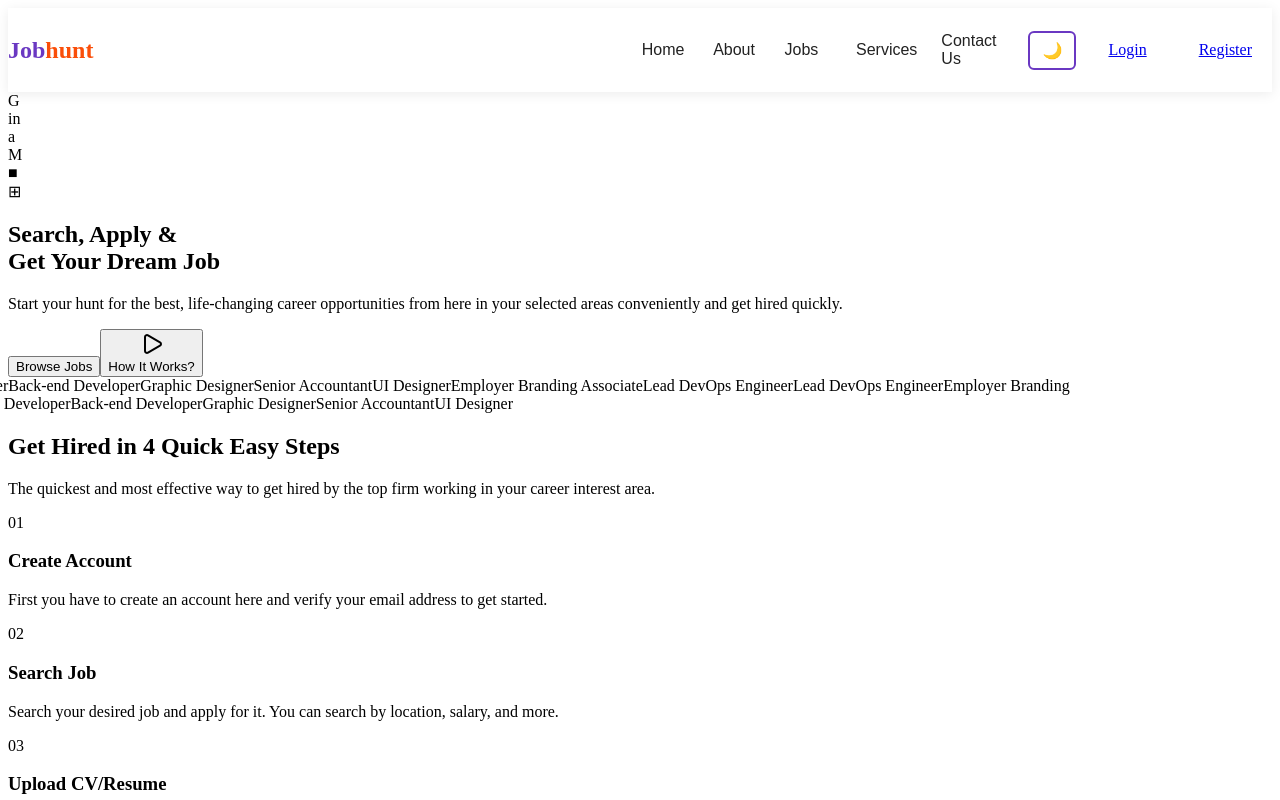
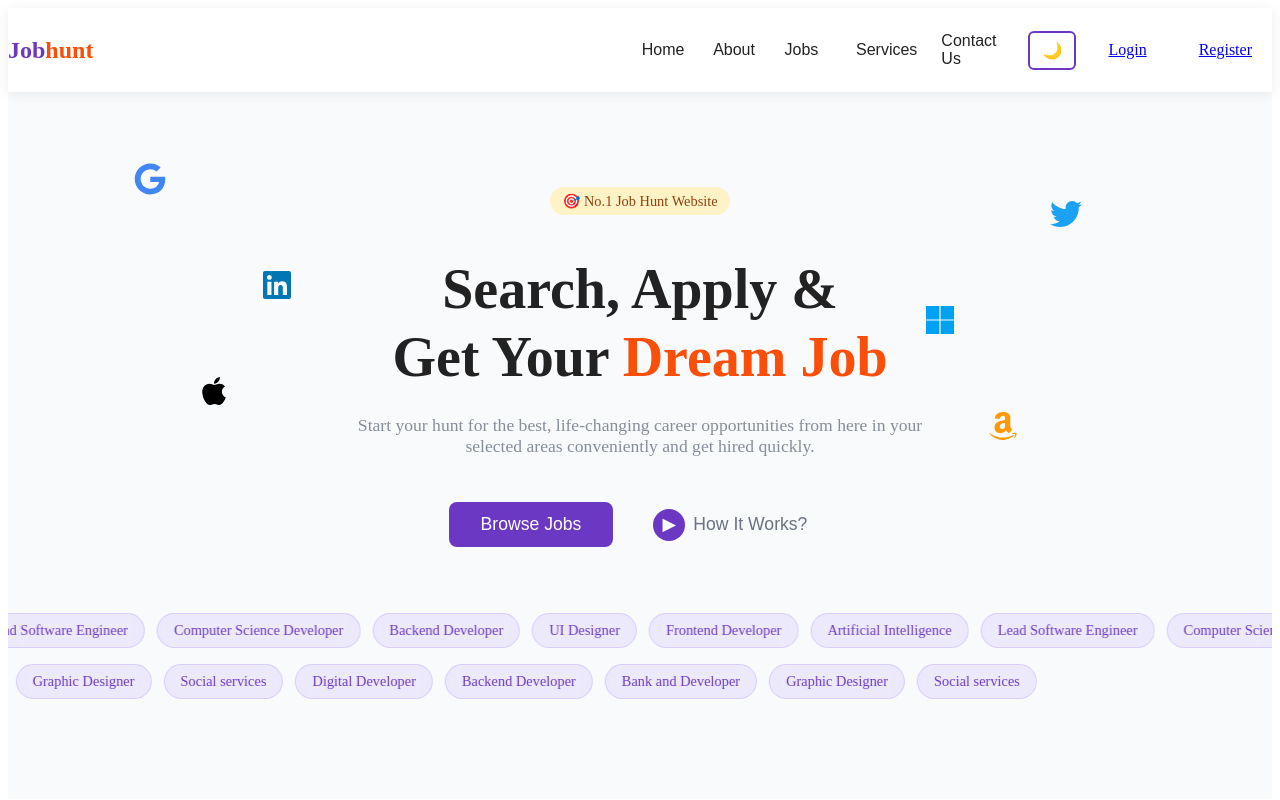
Before and after one commit to CelestinFernandes/JobPortal, a React (Vite) app in the folder job-portal/: page / in a window 1280 px wide. Shown: the top 800 px of the page. Built offline with nearby package versions, Linux system fonts and the light colour scheme.

Commit message:
Adding the degin to HeroSection

```diff
--- a/job-portal/src/components/HeroSection.jsx
+++ b/job-portal/src/components/HeroSection.jsx
@@ -1,100 +1,162 @@
 "use client"
+import { useState, useEffect } from "react"
+import { FaGoogle, FaTwitter, FaLinkedin, FaMicrosoft, FaApple, FaAmazon } from "react-icons/fa"
 
-import { Play } from "lucide-react"
+const HeroSection = () => {
+  const [theme, setTheme] = useState(() => localStorage.getItem("theme") || "light")
 
-export default function HeroSection({ isDark }) {
-  const jobCategories = [
-    "Full Stack Developer","Back-end Developer", "Graphic Designer",
-    "Senior Accountant","UI Designer","Employer Branding Associate",
-    "Lead DevOps Engineer","Lead DevOps Engineer","Employer Branding Associate",
-    "Full Stack Developer","Back-end Developer","Graphic Designer",
-    "Senior Accountant","UI Designer"]
+  useEffect(() => {
+    const checkTheme = () => {
+      const current = localStorage.getItem("theme") || "light"
+      if (current !== theme) setTheme(current)}
+
+    const interval = setInterval(checkTheme, 500)
+    window.addEventListener("storage", checkTheme)
+    return () => {
+      clearInterval(interval)
+      window.removeEventListener("storage", checkTheme)
+    }}, [theme])
+
+  const topRow = ["Artificial Intelligence", "Lead Software Engineer", "Computer Science Developer", "Backend Developer", "UI Designer", "Frontend Developer"]
+  const bottomRow = ["Digital Developer", "Backend Developer", "Bank and Developer", "Graphic Designer", "Social services"]
+
+  const iconList = [
+    { icon: <FaGoogle />, style: { top: "10%", left: "10%", color: "#4285f4" } },
+    { icon: <FaTwitter />, style: { top: "15%", right: "15%", color: "#1da1f2" } },
+    { icon: <FaLinkedin />, style: { top: "25%", left: "20%", color: "#0077b5" } },
+    { icon: <FaMicrosoft />, style: { top: "30%", right: "25%", color: "#00a1f1" } },
+    { icon: <FaApple />, style: { top: "40%", left: "15%", color: "#000000" } },
+    { icon: <FaAmazon />, style: { top: "45%", right: "20%", color: "#ff9900" } },
+  ]
+
+  const categoryStyle = {
+    padding: "8px 16px",
+    borderRadius: "20px",
+    fontSize: "0.9rem",
+    backdropFilter: "blur(10px)",
+    display: "inline-block",
+    minWidth: "fit-content",
+  }
+
+  const getCategoryColor = () => ({
+    background: theme === "dark" ? "rgba(255,255,255,0.1)" : "rgba(139,92,246,0.1)",
+    color: theme === "dark" ? "#e5e7eb" : "#6A38C2",
+    border: `1px solid ${theme === "dark" ? "rgba(255,255,255,0.2)" : "rgba(139,92,246,0.2)"}`,
+  })
 
   return (
-    <section id="home" className={`py-20 relative overflow-hidden ${isDark ? "bg-gradient-to-br from-purple-900 to-blue-900" : "bg-gradient-to-br from-purple-50 to-blue-50"}`}
+    <section
+      id="home"
+      style={{
+        background: theme === "dark" ? "#222222" : "#f8fafc",
+        padding: "100px 0",
+        color: theme === "dark" ? "#FFFFFF" : "#222222",
+        textAlign: "center",
+        overflow: "hidden",
+        position: "relative",
+      }}
     >
-      {/* Floating Company Logos */}
-      <div className="absolute inset-0 pointer-events-none">
-        <div className="absolute top-20 left-20 w-12 h-12 bg-blue-500 rounded-lg flex items-center justify-center text-white font-bold">
-          G
-        </div>
-        <div className="absolute top-32 right-32 w-10 h-10 bg-blue-600 rounded-full flex items-center justify-center text-white font-bold">
-          in
-        </div>
-        <div className="absolute top-40 left-1/4 w-8 h-8 bg-orange-500 rounded flex items-center justify-center text-white font-bold">
-          a
-        </div>
-        <div className="absolute top-16 right-20 w-10 h-10 bg-red-500 rounded flex items-center justify-center text-white font-bold">
-          M
-        </div>
-        <div className="absolute bottom-32 left-16 w-12 h-12 bg-green-500 rounded-lg flex items-center justify-center text-white font-bold">
-          ■
-        </div>
-        <div className="absolute bottom-40 right-24 w-10 h-10 bg-yellow-500 rounded flex items-center justify-center text-white font-bold">
-          ⊞
-        </div>
-      </div>
+      {iconList.map((item, i) => (
+        <div key={i} style={{ position: "absolute", fontSize: "2rem", ...item.style }}>{item.icon}</div>
+      ))}
 
-      <div className="container mx-auto px-4 text-center relative z-10">
-        <div className="max-w-4xl mx-auto">
-          <h1 className={`text-5xl md:text-6xl font-bold mb-6 ${isDark ? "text-white" : "text-gray-900"}`}>
-            Search, Apply &<br />
-            Get Your{" "}
-            <span className="bg-gradient-to-r from-purple-600 to-blue-600 bg-clip-text text-transparent">
-              Dream Job
-            </span>
-          </h1>
-          <p className={`text-xl mb-8 max-w-2xl mx-auto ${isDark ? "text-gray-300" : "text-gray-600"}`}>
-            Start your hunt for the best, life-changing career opportunities from here in your selected areas
-            conveniently and get hired quickly.
-          </p>
-
-          {/* Action Buttons */}
-          <div className="flex items-center justify-center space-x-6 mb-16">
-            <button className="bg-purple-600 hover:bg-purple-700 text-white px-8 py-4 text-lg rounded-lg transition-colors font-semibold">
-              Browse Jobs
-            </button>
-            <button
-              className={`flex items-center space-x-2 px-6 py-4 rounded-lg transition-colors ${isDark ? "text-gray-300 hover:text-purple-400" : "text-gray-700 hover:text-purple-600"}`}
-            >
-              <div className="w-12 h-12 bg-purple-600 rounded-full flex items-center justify-center">
-                <Play className="w-5 h-5 text-white ml-1" />
-              </div>
-              <span className="text-lg font-semibold">How It Works?</span>
-            </button>
+      <div className="container">
+        <div style={{ marginBottom: "60px", position: "relative", zIndex: 2 }}>
+          <div style={{ marginBottom: "16px" }}>
+            <span style={{
+              background: "#fef3c7",
+              color: "#92400e",
+              padding: "6px 12px",
+              borderRadius: "20px",
+              fontSize: "0.9rem",
+              fontWeight: "500",
+            }}>🎯 No.1 Job Hunt Website</span>
           </div>
 
-          {/* Job Categories Scrolling */}
-          <div className="relative">
-            <div className="flex space-x-4 overflow-hidden">
-              <div className="flex space-x-4 animate-scroll">
-                {jobCategories.map((category, index) => (
-                  <span
-                    key={index}
-                    className={`px-4 py-2 rounded-full whitespace-nowrap transition-colors hover:bg-purple-100 hover:text-purple-600 cursor-pointer ${isDark ? "bg-gray-700 text-gray-300" : "bg-white text-gray-700 shadow-sm"}`}
-                  >
-                    {category}
-                  </span>
-                ))}
-              </div>
-            </div>
+          <h1 style={{
+            fontSize: "3.5rem",
+            fontWeight: "bold",
+            marginBottom: "24px",
+            lineHeight: "1.2",
+            color: theme === "dark" ? "white" : "#222222"
+          }}>Search, Apply &<br />Get Your <span style={{ color: "#FA4E09" }}>Dream Job</span></h1>
+
+          <p style={{
+            fontSize: "1.1rem",
+            marginBottom: "40px",
+            opacity: 0.8,
+            maxWidth: "600px",
+            margin: "0 auto 40px",
+            color: theme === "dark" ? "#FFFFFF" : "#6b7280",
+          }}>Start your hunt for the best, life-changing career opportunities from here in your selected areas conveniently and get hired quickly.</p>
+
+          <div style={{ display: "flex", gap: "16px", justifyContent: "center", flexWrap: "wrap", alignItems: "center" }}>
+            <button className="btn btn-primary"
+              style={{ background: "#6A38C2", color: "white", padding: "12px 32px", fontSize: "1.1rem", border: "none", borderRadius: "8px" }}>Browse Jobs
+            </button>
+            <button style={{
+              background: "transparent",
+              color: theme === "dark" ? "#e5e7eb" : "#6b7280",
+              padding: "12px 24px",
+              fontSize: "1.1rem",
+              border: "none",
+              borderRadius: "8px",
+              display: "flex",
+              alignItems: "center",
+              gap: "8px",
+              cursor: "pointer",
+            }}>
+              <span style={{
+                background: "#6A38C2",
+                color: "white",
+                borderRadius: "50%",
+                width: "32px",
+                height: "32px",
+                display: "flex",
+                alignItems: "center",
+                justifyContent: "center",
+              }}>▶</span>How It Works?</button>
+          </div>
+        </div>
+
+        <div style={{ marginTop: "60px", position: "relative" }}>
+          {/* Top Row */}
+          <div style={{
+            display: "flex",
+            gap: "12px",
+            marginBottom: "16px",
+            animation: "scrollLeft 20s linear infinite",
+            whiteSpace: "nowrap",
+          }}>
+            {[...topRow, ...topRow].map((cat, i) => (
+              <span key={i} style={{ ...categoryStyle, ...getCategoryColor() }}>{cat}</span>
+            ))}
+          </div>
+
+          {/* Bottom Row */}
+          <div style={{
+            display: "flex",
+            gap: "12px",
+            animation: "scrollRight 25s linear infinite",
+            whiteSpace: "nowrap",
+          }}>
+            {[...bottomRow, ...bottomRow].map((cat, i) => (
+              <span key={i} style={{ ...categoryStyle, ...getCategoryColor() }}>{cat}</span>
+            ))}
           </div>
         </div>
       </div>
 
       <style jsx>{`
-        @keyframes scroll {
-          0% {
-            transform: translateX(0);
-          }
-          100% {
-            transform: translateX(-50%);
-          }
+        @keyframes scrollLeft {
+          0% { transform: translateX(0); }
+          100% { transform: translateX(-50%); }
         }
-        .animate-scroll {
-          animation: scroll 30s linear infinite;
-        }
+        @keyframes scrollRight {
+          0% { transform: translateX(-50%); }
+          100% { transform: translateX(0); }
       `}</style>
     </section>
   )
 }
+export default HeroSection
```
